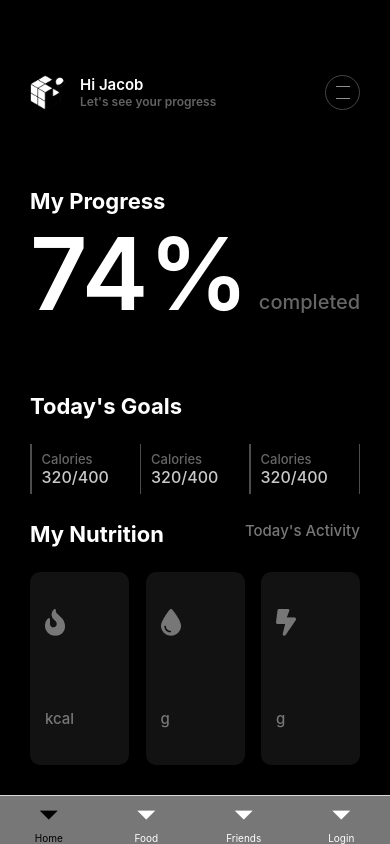
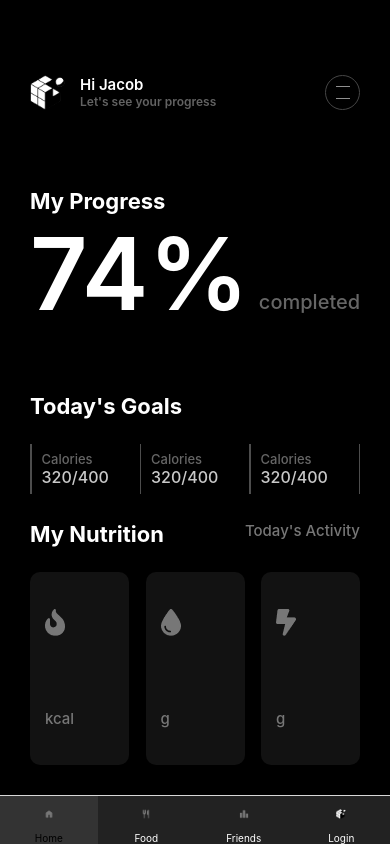
Before and after one commit to bnpm63/smartplate, a React Native app in the folder smartplate/: screen / in a window 390 px wide. Built offline with nearby package versions, Linux system fonts and the light colour scheme.

Commit message:
Added icons for tab bars; tweaked colors

```diff
--- a/smartplate/tabs.tsx
+++ b/smartplate/tabs.tsx
@@ -1,5 +1,6 @@
 import React from 'react';
 import { createBottomTabNavigator } from '@react-navigation/bottom-tabs';
+import { Image } from 'react-native';
 
 // Screens
 import Home from './home';
@@ -18,8 +19,8 @@ const PlateTab = () => {
 			screenOptions={{
 				tabBarActiveTintColor: '#000000',
 				tabBarInactiveTintColor: '#FFFFFF',
-				tabBarActiveBackgroundColor: '#777777',
-				tabBarInactiveBackgroundColor: '#777777',
+				tabBarActiveBackgroundColor: '#333333',
+				tabBarInactiveBackgroundColor: '#222222',
 
 				headerShown: false,
 			}}
@@ -27,21 +28,60 @@ const PlateTab = () => {
 			<Tab.Screen
 				name="Home"
 				component={Home}
+				options={{
+					title: 'Home',
+
+					tabBarIcon: () => (
+						<Image
+							source = {require('./assets/home.png')}
+							style={{width: 10, height: 10}}
+						/>
+					),
+
+				}}
 			/>
 			<Tab.Screen
 				name="Food"
 				component={Food}
-				options={{ title: 'Food' }}
+				options={{
+					title: 'Food',
+
+					tabBarIcon: () => (
+						<Image
+							source = {require('./assets/restaurant.png')}
+							style={{width: 10, height: 10}}
+						/>
+					),
+
+				}}
 			/>
 			<Tab.Screen
 				name="Friends"
 				component={Friends}
-				options={{ title: 'Friends' }}
+				options={{
+					title: 'Friends',
+					tabBarIcon: () => (
+						<Image
+							source = {require('./assets/leaderboard.png')}
+							style={{width: 10, height: 10}}
+						/>
+					),
+				}}
 			/>
 			<Tab.Screen
 				name="Login"
 				component={Login}
-				options={{ title: 'Login' }}
+				options={{
+					title: 'Login',
+
+					tabBarIcon: () => (
+						<Image
+							source = {require('./assets/favicon.png')}
+							style={{width: 10, height: 10}}
+						/>
+					),
+
+				}}
 			/>
 
 
```
